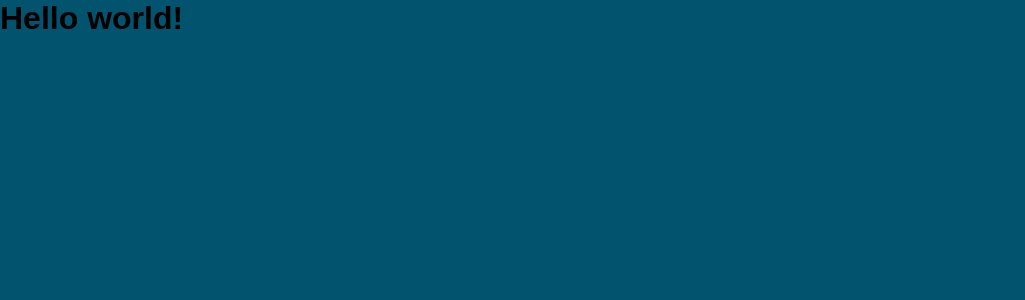
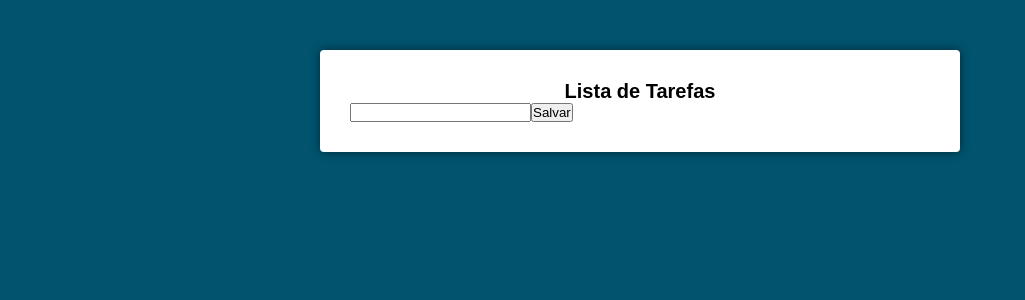
Before and after one commit to DuduPOG/Typescript-pratica, a React (Create React App) app in the folder ReactCursoJS/listatarefas/: page / in a window 1280 px wide. Shown: the top 300 px of the page, without its empty margins (0-1025 px from the left). Built offline with nearby package versions, Linux system fonts and the light colour scheme.

Commit message:
feat: corrigindo problemas de configuração e aprendendo a criar componentes, entender como funcionam e como renderizá-los na aplicação principal, estilizá-los e tratar eventos da página

```diff
--- a/ReactCursoJS/listatarefas/src/App.js
+++ b/ReactCursoJS/listatarefas/src/App.js
@@ -1,6 +1,7 @@
 import React from "react";
+import Main from "./components/Main";
 import "./App.css";
 
 export default function App() {
-  return <h1>Hello world!</h1>;
+  return <Main />;
 }
--- /dev/null
+++ b/ReactCursoJS/listatarefas/src/components/Main.css
@@ -0,0 +1,13 @@
+.main {
+  background-color: white;
+  padding: 30px;
+  margin: 50px auto;
+  max-width: 640px;
+  border-radius: 4px;
+  box-shadow: 0 0 10px rgba(0, 0, 0, 0.5);
+}
+
+.main h1 {
+  font-size: 20px;
+  text-align: center;
+}
--- /dev/null
+++ b/ReactCursoJS/listatarefas/src/components/Main.js
@@ -0,0 +1,29 @@
+import React, { Component } from "react";
+import './Main.css';
+
+export default class Main extends Component {
+
+  state = {
+    novaTarefa: '',
+  };
+
+  handleChance = (evento) => {
+    this.setState({
+      novaTarefa: evento.target.value,
+    });
+  }
+
+  render() {
+    //const { novaTarefa } = this.state;
+    return (
+      <div className="main">
+        <h1>Lista de Tarefas</h1>
+
+        <form action='#'>
+          <input type="text" onChange={this.handleChance} />
+          <button type="submit" >Salvar</button>
+        </form>
+      </div>
+    );
+  }
+}
```
Also changed, not shown: ReactCursoJS/listatarefas/.eslintrc.js.
